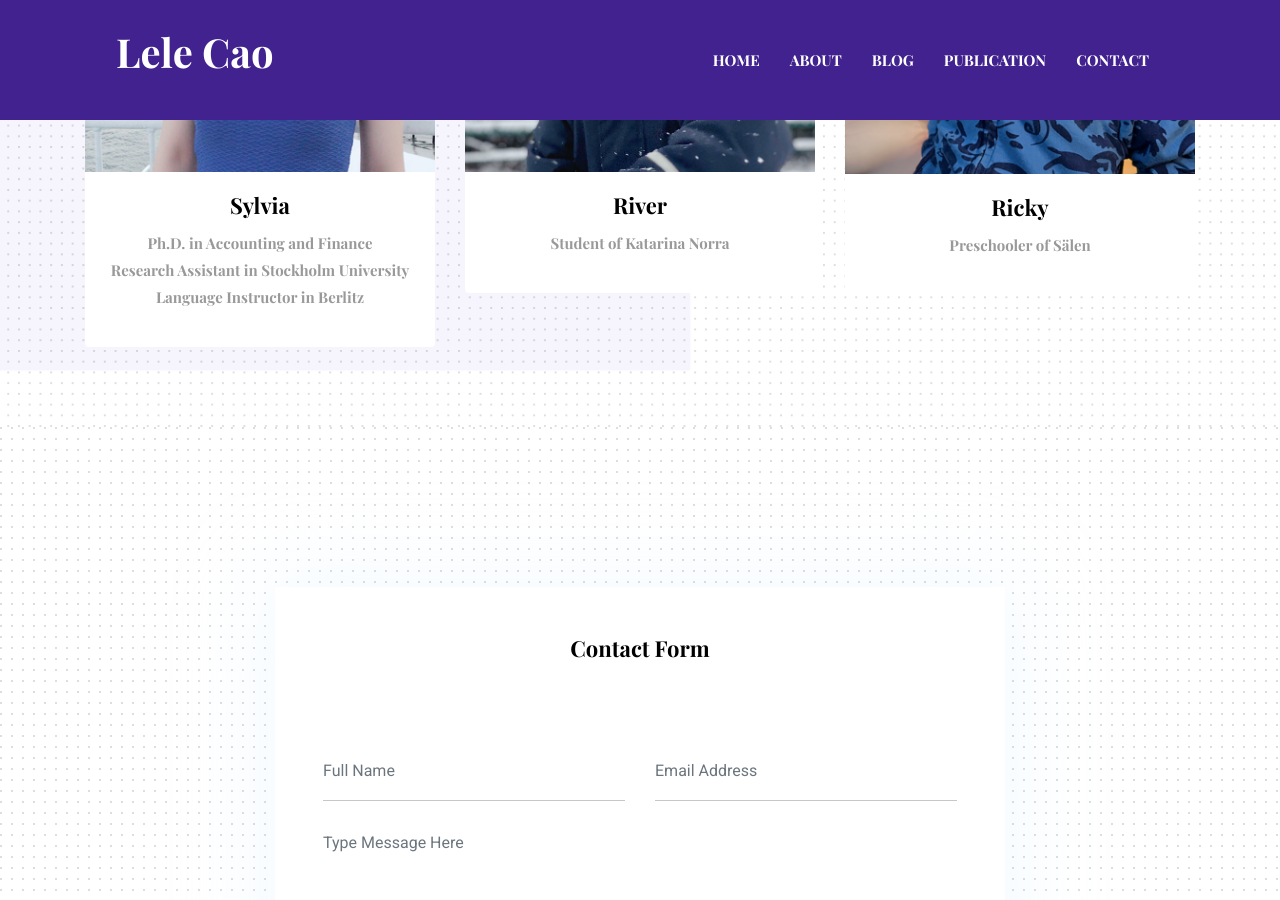
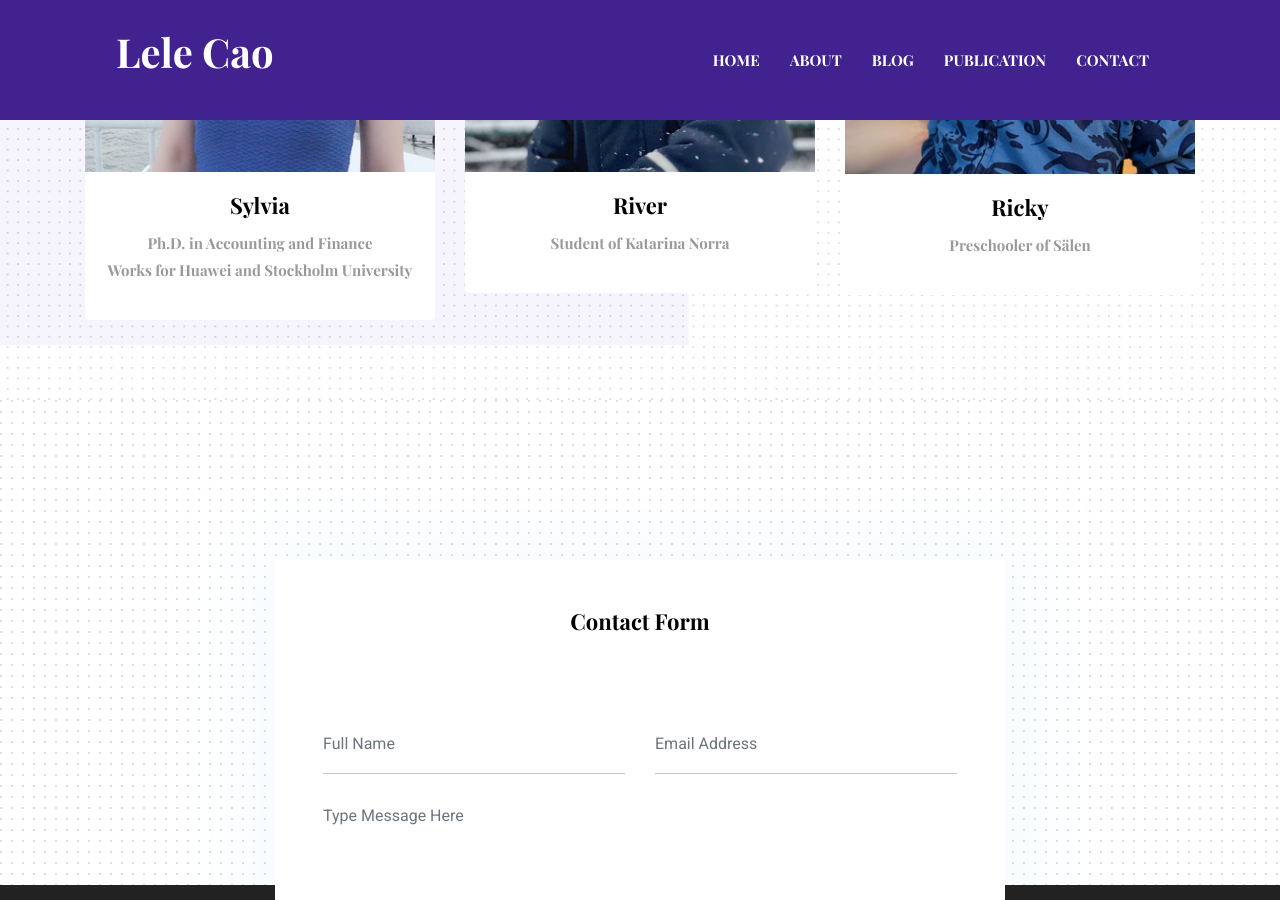
Before and after one commit to vishalbelsare/caolele.github.io, a Jekyll site: the page built from _pages/about.md, in a window 1280 px wide and 900 px high, scrolled down 1415 px. Built offline with Jekyll 4.4.1, drawn with Linux system fonts in a browser that asks for light colours.

Commit message:
Update settings.yml

```diff
--- a/_data/settings.yml
+++ b/_data/settings.yml
@@ -79,7 +79,7 @@ blurb-btn-name: know more
 team:
   - title : "Sylvia"
     image : "assets/images/team/member-1.png"
-    designation : "Ph.D. in Accounting and Finance<br>Research Assistant in Stockholm University<br>Language Instructor in Berlitz"
+    designation : "Ph.D. in Accounting and Finance<br>Works for Huawei and Stockholm University<br>"
 
   - title : "River"
     image : "assets/images/team/member-2.png"
```
